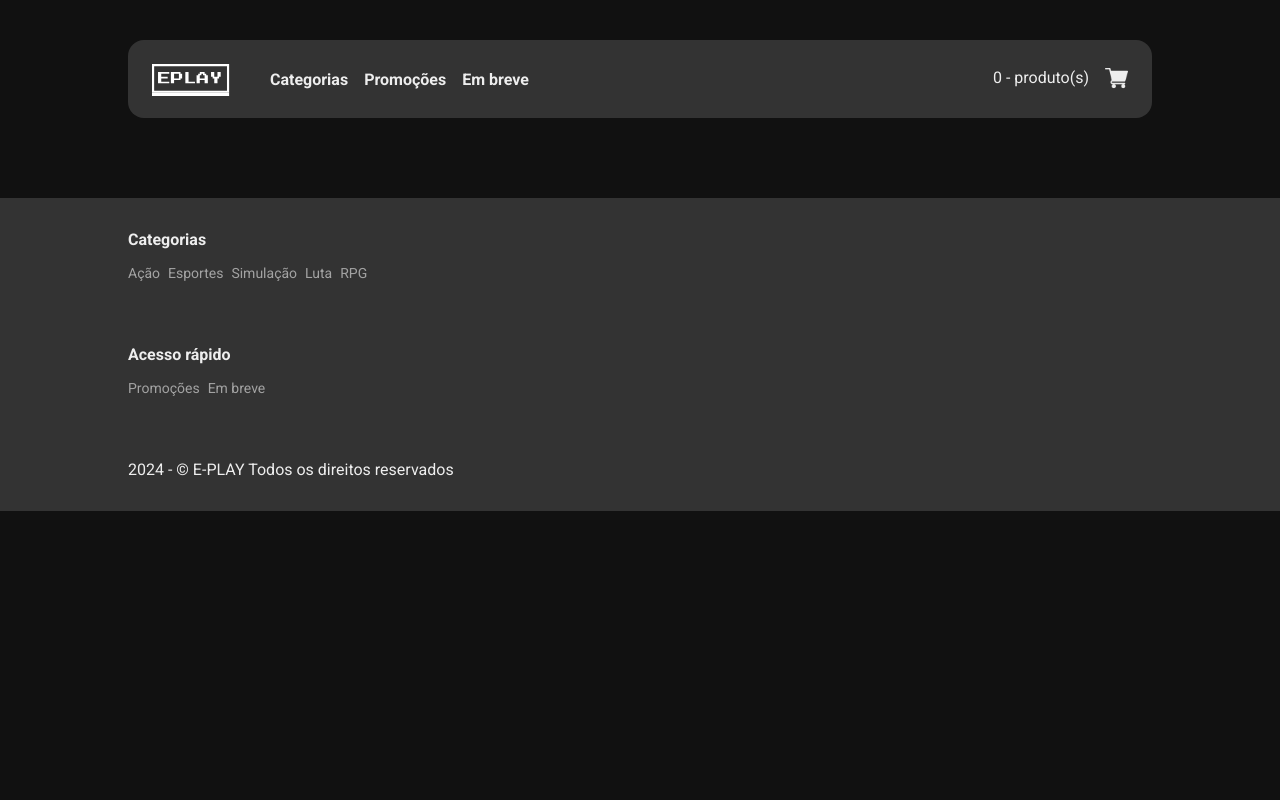
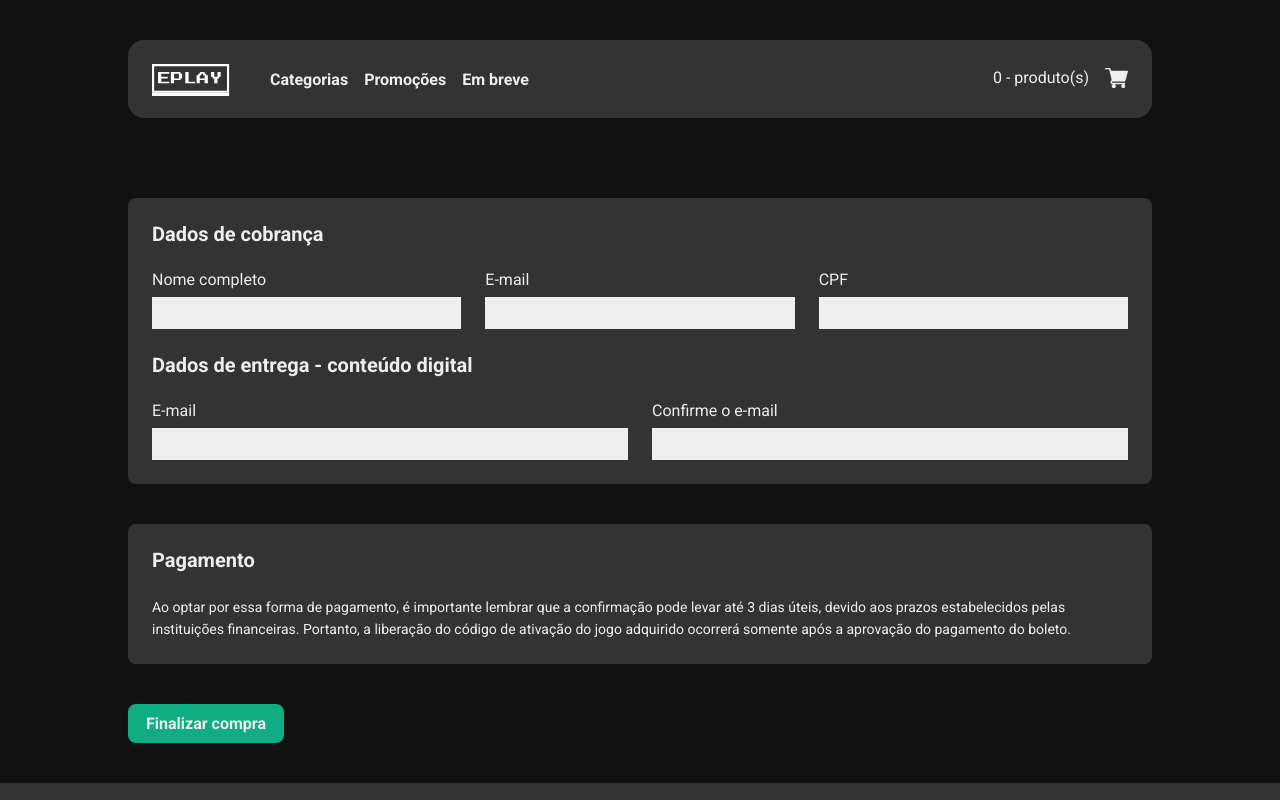
Before and after one commit to devMahaw/eplay, a React (Create React App) app: page /checkout in a window 1280 px wide. Shown: the top 800 px of the page. Built offline with nearby package versions, Linux system fonts and the light colour scheme.

Commit message:
feat: starting the checkout page

```diff
--- /dev/null
+++ b/src/components/Card/index.tsx
@@ -0,0 +1,15 @@
+import { CheckoutContainer } from "./styles";
+
+type Props = {
+  children: JSX.Element;
+  title: string;
+};
+
+const Card = ({ children, title }: Props) => (
+  <CheckoutContainer>
+    <h2>{title}</h2>
+    {children}
+  </CheckoutContainer>
+);
+
+export default Card;
--- /dev/null
+++ b/src/components/Card/styles.ts
@@ -0,0 +1,26 @@
+import styled from "styled-components";
+import { colors } from "../../styles";
+
+export const CheckoutContainer = styled.div`
+  background-color: ${colors.gray};
+  border-radius: 8px;
+  padding: 24px;
+  margin-bottom: 40px;
+
+  h2,
+  h3 {
+    font-size: 20px;
+    font-weight: bold;
+    color: ${colors.white};
+    margin-bottom: 24px;
+  }
+
+  .margin-top {
+    margin-top: 24px;
+  }
+
+  p {
+    line-height: 22px;
+    font-size: 14px;
+  }
+`;
--- a/src/components/Footer/styles.ts
+++ b/src/components/Footer/styles.ts
@@ -5,6 +5,7 @@ import { colors } from "../../styles";
 export const FooterContainer = styled.footer`
   background-color: ${colors.gray};
   padding: 32px 0px;
+  margin-top: 40px;
 `;
 
 export const FooterTitle = styled.h4`
--- /dev/null
+++ b/src/pages/Checkout/index.tsx
@@ -0,0 +1,53 @@
+import Button from "../../components/Button";
+import Card from "../../components/Card";
+import { InputGroup, Row } from "./styles";
+
+const Checkout = () => (
+  <div className="container">
+    <Card title="Dados de cobrança">
+      <>
+        <Row>
+          <InputGroup>
+            <label htmlFor="full-name">Nome completo</label>
+            <input id="full-name" type="text" />
+          </InputGroup>
+          <InputGroup>
+            <label htmlFor="email">E-mail</label>
+            <input id="email" type="email" />
+          </InputGroup>
+          <InputGroup>
+            <label htmlFor="cpf">CPF</label>
+            <input id="cpf" type="text" />
+          </InputGroup>
+        </Row>
+        <h3 className="margin-top">Dados de entrega - conteúdo digital</h3>
+        <Row>
+          <InputGroup>
+            <label htmlFor="delivery-email">E-mail</label>
+            <input id="delivery-email" type="email" />
+          </InputGroup>
+          <InputGroup>
+            <label htmlFor="confirm-delivery-email">Confirme o e-mail</label>
+            <input id="confirm-delivery-email" type="email" />
+          </InputGroup>
+        </Row>
+      </>
+    </Card>
+    <Card title="Pagamento">
+      <div>
+        <p>
+          Ao optar por essa forma de pagamento, é importante lembrar que a
+          confirmação pode levar até 3 dias úteis, devido aos prazos
+          estabelecidos pelas instituições financeiras. Portanto, a liberação do
+          código de ativação do jogo adquirido ocorrerá somente após a aprovação
+          do pagamento do boleto.
+        </p>
+      </div>
+    </Card>
+    <Button type="button" title="Clique aqui para finalizar a compra">
+      Finalizar compra
+    </Button>
+  </div>
+);
+
+export default Checkout;
--- /dev/null
+++ b/src/pages/Checkout/styles.ts
@@ -0,0 +1,25 @@
+import styled from "styled-components";
+import { colors } from "../../styles";
+
+export const Row = styled.div`
+  display: flex;
+  column-gap: 24px;
+`;
+
+export const InputGroup = styled.div`
+  flex: auto;
+
+  label {
+    margin-bottom: 8px;
+    display: block;
+  }
+
+  input {
+    background-color: ${colors.white};
+    border: 1px solid ${colors.white};
+    height: 32px;
+    padding: 0px 8px;
+    outline: none;
+    width: 100%;
+  }
+`;
--- a/src/routes.tsx
+++ b/src/routes.tsx
@@ -2,12 +2,14 @@ import { Routes, Route } from "react-router-dom";
 import Home from "./pages/Home";
 import Categories from "./pages/Categories";
 import Product from "./pages/Product";
+import Checkout from "./pages/Checkout";
 
 const RoutesVar = () => (
   <Routes>
     <Route path="/" element={<Home />} />
     <Route path="/categories" element={<Categories />} />
     <Route path="/product/:id" element={<Product />} />
+    <Route path="/checkout" element={<Checkout />} />
   </Routes>
 );
 
```
